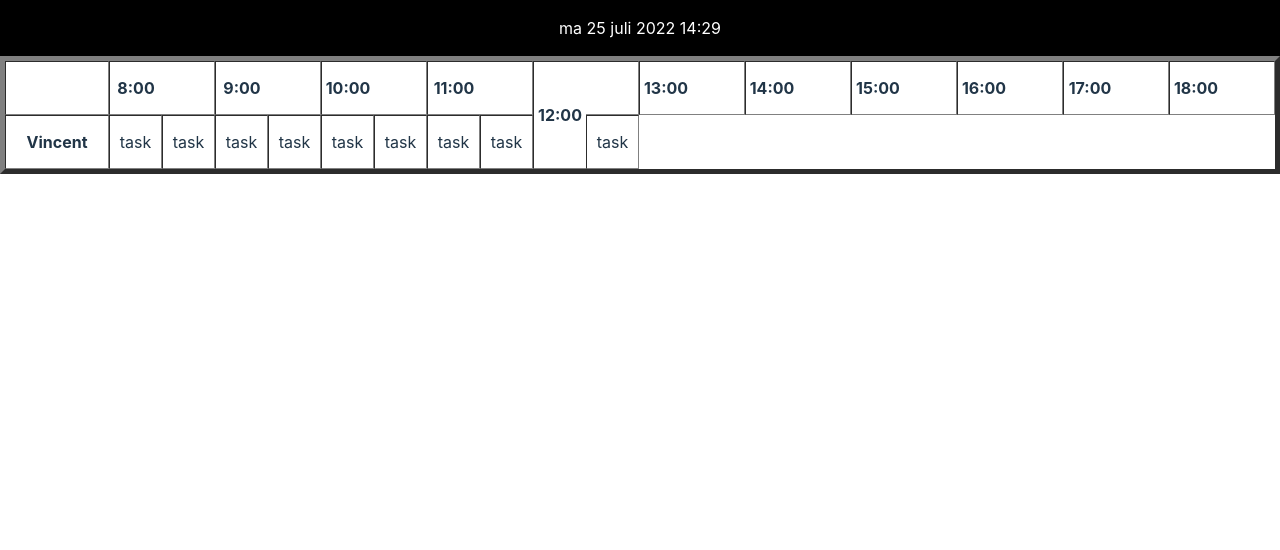
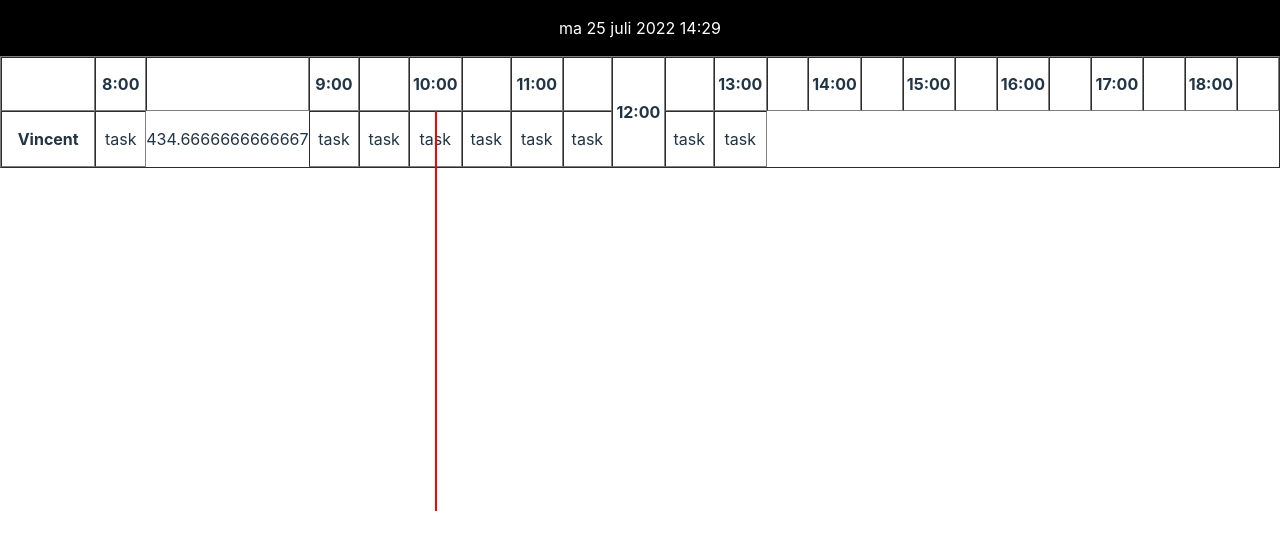
Before and after one commit to Bladgroen/tauri_dashboard, a Vue app: page / in a window 1280 px wide. Shown: the top 550 px of the page. Built offline with nearby package versions, Linux system fonts and the light colour scheme.

Commit message:
added time indicator

```diff
--- a/src/components/TimeSlots.vue
+++ /dev/null
@@ -1,67 +0,0 @@
-<template>
-  <tr>
-    <td align="center" height="50" width="100"></td>
-    <td align="center" height="50" width="50" class="timeBox-left">
-      <b>8:00</b>
-    </td>
-    <td align="center" height="50" width="50" class="timeBox-right"></td>
-    <td align="center" height="50" width="50" class="timeBox-left">
-      <b>9:00</b>
-    </td>
-    <td align="center" height="50" width="50" class="timeBox-right"></td>
-    <td align="center" height="50" width="50" class="timeBox-left">
-      <b>10:00</b>
-    </td>
-    <td align="center" height="50" width="50" class="timeBox-right"></td>
-    <td align="center" height="50" width="50" class="timeBox-left">
-      <b>11:00</b>
-    </td>
-    <td align="center" height="50" width="50" class="timeBox-right"></td>
-    <!-- TODO rowspan = aantal users && 12u bovenaan krijgen -->
-    <td
-      vertical-align="top"
-      rowspan="3"
-      width="50"
-      class="timeBox-left lunchTime"
-    >
-      <b>12:00</b>
-    </td>
-    <td align="center" height="50" width="50" class="timeBox-right"></td>
-    <td align="center" height="50" width="50" class="timeBox-left">
-      <b>13:00</b>
-    </td>
-    <td align="center" height="50" width="50" class="timeBox-right"></td>
-    <td align="center" height="50" width="50" class="timeBox-left">
-      <b>14:00</b>
-    </td>
-    <td align="center" height="50" width="50" class="timeBox-right"></td>
-    <td align="center" height="50" width="50" class="timeBox-left">
-      <b>15:00</b>
-    </td>
-    <td align="center" height="50" width="50" class="timeBox-right"></td>
-    <td align="center" height="50" width="50" class="timeBox-left">
-      <b>16:00</b>
-    </td>
-    <td align="center" height="50" width="50" class="timeBox-right"></td>
-    <td align="center" height="50" width="50" class="timeBox-left">
-      <b>17:00</b>
-    </td>
-    <td align="center" height="50" width="50" class="timeBox-right"></td>
-    <td align="center" height="50" width="50" class="timeBox-left">
-      <b>18:00</b>
-    </td>
-    <td align="center" height="50" width="50" class="timeBox-right"></td>
-  </tr>
-</template>
-
-<script lang="ts" setup></script>
-
-<style scoped lang="scss">
-.timeBox-left {
-  border-right: none;
-}
-
-.timeBox-right {
-  border-left: none;
-}
-</style>
--- /dev/null
+++ b/src/logic/DashboardLogic.ts
@@ -0,0 +1,85 @@
+export default class DashboardLogic {
+  static initIndicatorPosition(width: number) {
+    const hour = this.calculateHourPosition(width);
+    let minutes = this.calculateMinutePosition(width);
+    console.log("hours", hour);
+    console.log("minutes", minutes);
+    if (hour === 0) {
+      minutes = 0;
+    }
+
+    return hour + minutes;
+  }
+
+  static calculateHourPosition(width: number) {
+    let distance = 0;
+    switch (new Date().getHours()) {
+      case 8:
+        distance = 0;
+        break;
+      case 9:
+        distance = width;
+        break;
+      case 10:
+        distance = width * 2;
+        break;
+      case 11:
+        distance = width * 3;
+        break;
+      case 12:
+        distance = width * 4;
+        break;
+      case 13:
+        distance = width * 5;
+        break;
+      case 14:
+        distance = width * 6;
+        break;
+      case 15:
+        distance = width * 7;
+        break;
+      case 16:
+        distance = width * 8;
+      case 17:
+        distance = width * 9;
+        break;
+      case 18:
+        distance = width * 9;
+        break;
+    }
+
+    return distance;
+  }
+
+  static calculateMinutePosition(width: number) {
+    let distance = 0;
+    const widthDistance = width / 12;
+    const minutes = new Date().getMinutes();
+
+    if (minutes > 5 && minutes < 10) {
+      distance = widthDistance;
+    } else if (minutes > 10 && minutes < 15) {
+      distance = widthDistance * 2;
+    } else if (minutes > 15 && minutes < 20) {
+      distance = widthDistance * 3;
+    } else if (minutes > 20 && minutes < 25) {
+      distance = widthDistance * 4;
+    } else if (minutes > 25 && minutes < 30) {
+      distance = widthDistance * 5;
+    } else if (minutes > 30 && minutes < 35) {
+      distance = widthDistance * 6;
+    } else if (minutes > 35 && minutes < 40) {
+      distance = widthDistance * 7;
+    } else if (minutes > 40 && minutes < 45) {
+      distance = widthDistance * 8;
+    } else if (minutes > 45 && minutes < 50) {
+      distance = widthDistance * 9;
+    } else if (minutes > 50 && minutes < 55) {
+      distance = widthDistance * 10;
+    } else if (minutes > 55 && minutes < 60) {
+      distance = widthDistance * 11;
+    }
+    console.log(distance);
+    return distance;
+  }
+}
--- a/src/views/DashboardView.vue
+++ b/src/views/DashboardView.vue
@@ -1,12 +1,75 @@
 <template>
   <div class="dashboard">
-    <table border="5" cellspacing="0" align="center" class="table">
-      <TimeSlots />
+    <table border="1" cellspacing="0" align="center" class="table">
       <tr>
-        <td align="center" height="50">
+        <td align="center" height="50" width="100"></td>
+        <td
+          align="center"
+          height="50"
+          width="50"
+          class="timeBox-left"
+          ref="hourRef"
+        >
+          <b>8:00</b>
+        </td>
+        <td align="center" height="50" width="50" class="timeBox-right"></td>
+        <td align="center" height="50" width="50" class="timeBox-left">
+          <b>9:00</b>
+        </td>
+        <td align="center" height="50" width="50" class="timeBox-right"></td>
+        <td align="center" height="50" width="50" class="timeBox-left">
+          <b>10:00</b>
+        </td>
+        <td align="center" height="50" width="50" class="timeBox-right"></td>
+        <td align="center" height="50" width="50" class="timeBox-left">
+          <b>11:00</b>
+        </td>
+        <td align="center" height="50" width="50" class="timeBox-right"></td>
+        <!-- TODO rowspan = aantal users && 12u bovenaan krijgen -->
+        <td
+          vertical-align="top"
+          rowspan="3"
+          width="50"
+          class="timeBox-left lunchTime"
+        >
+          <b>12:00</b>
+        </td>
+        <td align="center" height="50" width="50" class="timeBox-right"></td>
+        <td align="center" height="50" width="50" class="timeBox-left">
+          <b>13:00</b>
+        </td>
+        <td align="center" height="50" width="50" class="timeBox-right"></td>
+        <td align="center" height="50" width="50" class="timeBox-left">
+          <b>14:00</b>
+        </td>
+        <td align="center" height="50" width="50" class="timeBox-right"></td>
+        <td align="center" height="50" width="50" class="timeBox-left">
+          <b>15:00</b>
+        </td>
+        <td align="center" height="50" width="50" class="timeBox-right"></td>
+        <td align="center" height="50" width="50" class="timeBox-left">
+          <b>16:00</b>
+        </td>
+        <td align="center" height="50" width="50" class="timeBox-right"></td>
+        <td align="center" height="50" width="50" class="timeBox-left">
+          <b>17:00</b>
+        </td>
+        <td align="center" height="50" width="50" class="timeBox-right"></td>
+        <td align="center" height="50" width="50" class="timeBox-left">
+          <b>18:00</b>
+        </td>
+        <td align="center" height="50" width="50" class="timeBox-right"></td>
+      </tr>
+      <div
+        class="indicatorline"
+        v-bind:style="{ left: indicatorPosition + 'px' }"
+      ></div>
+      <tr>
+        <td align="center" ref="userRef" height="50">
           <b>Vincent</b>
         </td>
-        <td align="center" colspan="1" height="50">task</td>
+        <td align="center" colspan="1" height="50" ref="taskref">task</td>
+        <p>{{ state.indicatorPosition }}</p>
         <td align="center" colspan="1" height="50">task</td>
         <td align="center" colspan="1" height="50">task</td>
         <td align="center" colspan="1" height="50">task</td>
@@ -21,26 +84,40 @@
 </template>
 
 <script lang="ts" setup>
-import TimeSlots from "../components/TimeSlots.vue";
+import { ref, onMounted, reactive } from "vue";
+import DashboardLogic from "../logic/DashboardLogic";
+
+let indicatorPosition = ref(0);
+let state = reactive({
+  indicatorPosition,
+});
+const userRef = ref(null);
+const hourRef = ref(null);
+//TODO elke 5min opnieuw
+async function testfunction() {
+  const userRefValue = userRef.value;
+  const hourRefValue = hourRef.value;
+  let position = DashboardLogic.initIndicatorPosition(hourRefValue.clientWidth);
+  state.indicatorPosition = userRefValue.clientWidth + position;
+}
+
+console.log("init", DashboardLogic.initIndicatorPosition(50));
+
+onMounted(async () => {
+  await testfunction();
+  console.log(state.indicatorPosition);
+});
 </script>
 
 <style lang="scss">
 .table {
   width: 100%;
+  overflow: auto;
 }
-.dashboard {
-}
-.testje {
-  border-right: none;
-}
-.testje2 {
-  border-left: none;
-}
-.time_indicator {
-  display: flex;
 
-  &__userslot {
-    width: 9000px;
-  }
+.indicatorline {
+  border-right: 2px solid red;
+  height: 50%;
+  position: absolute;
 }
 </style>
```
